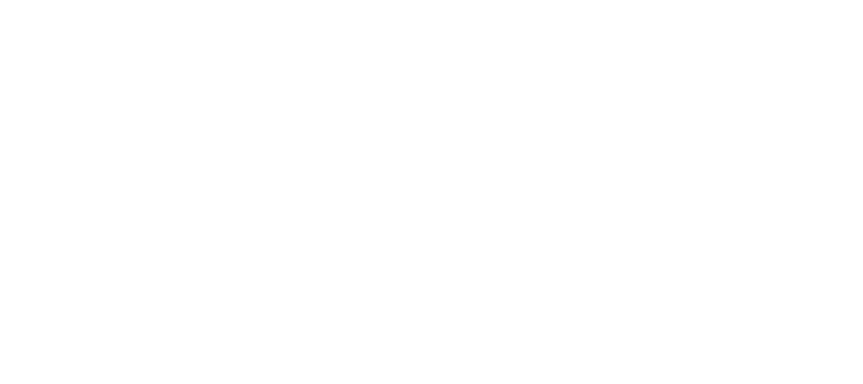
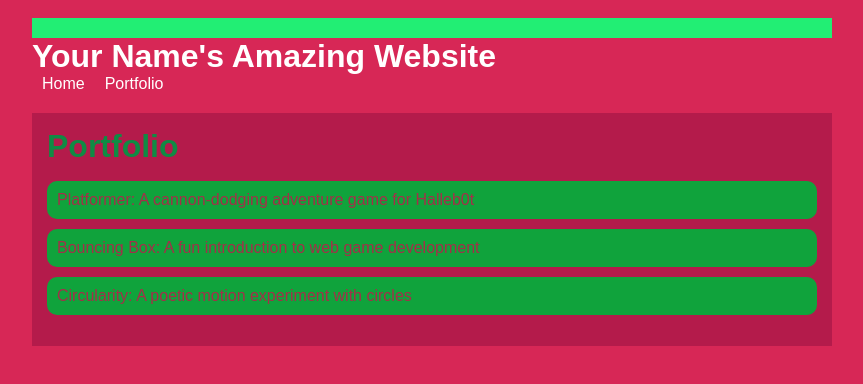
Before and after one commit to alinaacc/alinaacc.github.io, a plain HTML site: page portfolio.html in a window 1280 px wide. Shown: the whole page, without its empty margins (208-1071 px from the left). Drawn offline with Linux system fonts and the light colour scheme.

Commit message:
add portfolio page to website

```diff
--- a/portfolio.html
+++ b/portfolio.html
@@ -0,0 +1,41 @@
+<!DOCTYPE html>
+<html>
+  <head>
+    <title>Alina's website</title>
+    <link rel="stylesheet" href="style.css" />
+  </head>
+
+  <body>
+
+            <!-- All content goes here -->
+            <div id="all-contents">
+              <nav>
+
+              </nav>
+              <h1>Your Name's Amazing Website</h1>
+              <ul id="nav-ul">
+              <li class="nav-li">
+                    <a href="index.html">Home</a>
+                  </li>
+                  <li class="nav-li">
+                    <a href="portfolio.html">Portfolio</a>
+                  </li>
+              </ul>
+              </nav>
+            <main>
+              <div class="content">
+                    <h1>Portfolio</h1>
+                    <ul id="portfolio">
+                        <li>
+                            <a href="projects/platformer/">Platformer: A cannon-dodging adventure game for Halleb0t</a>
+                          </li>
+                          <li>
+                            <a href="projects/bouncing-box/">Bouncing Box: A fun introduction to web game development</a>
+                          </li>
+                          <li>
+                            <a href="projects/circularity/">Circularity: A poetic motion experiment with circles</a>
+                          </li>
+                    </ul>
+                   </div>
+                 </main>
+        </div>
--- a/style.css
+++ b/style.css
@@ -45,7 +45,7 @@ a {
 
 /* main container area beneath menu */
 main {
-    background: rgb(45, 182, 255);
+    background: rgb(180, 27, 75);
     display: flex;
     margin-top: 20px;
 }
@@ -66,7 +66,7 @@ main {
 
 /* interests section styles */
 #interests {
-    border: 4px silver ridge;
+    border: 4px rgb(192, 27, 90) ridge;
     padding: 8px;
     margin-top: 20px;
 }
@@ -74,3 +74,28 @@ main {
 h2, h3 {
     margin: 0px;
 }
+/* Portfolio styles */
+.content h1 {
+    color: rgb(16, 139, 68);
+  }
+
+  #portfolio {
+    list-style-type: none;
+    padding-left: 0;
+  }
+
+  #portfolio li {
+    background: #10a33c;
+    padding: 10px;
+    border-radius: 10px;
+    margin-bottom: 10px;
+  }
+
+  #portfolio li:hover {
+    background: #10ad2a;
+  }
+
+  #portfolio a {
+    text-decoration: none;
+    color: #bd1b4cda;
+  }
```
Also changed, not shown: index.html (+6 -6 lines).
